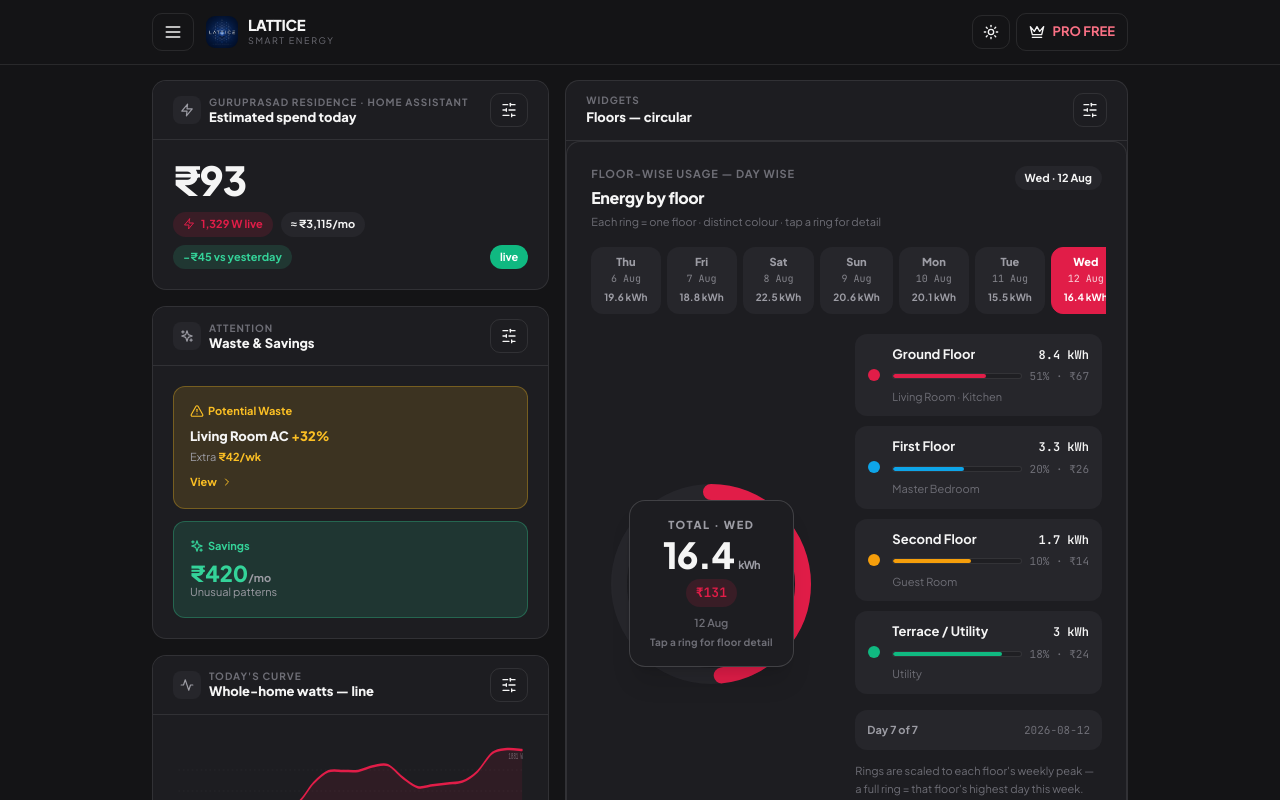
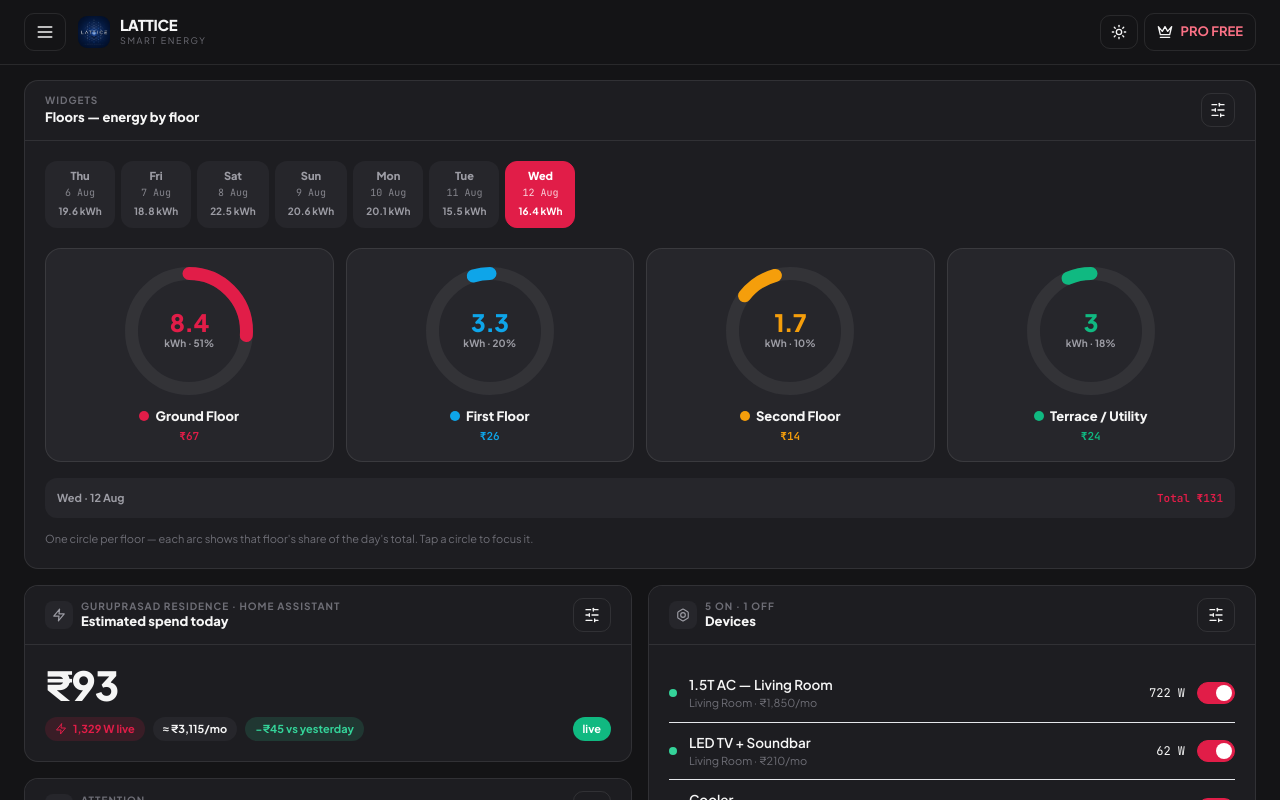
Before and after one commit to dudeling-codebot/Lattice--Opensource, a React (Vite) app: page / in a window 1280 px wide. Shown: the top 800 px of the page. Built offline with nearby package versions, Linux system fonts and the light colour scheme.

Commit message:
Show energy by floor as distinct colored circles, widen layout to full width

```diff
--- a/src/components/FloorCircular.jsx
+++ b/src/components/FloorCircular.jsx
@@ -1,5 +1,61 @@
 import { useState, useMemo } from 'react';
 import { FLOORS, FLOOR_DAILY_RECORDS } from '../data/mockData.js';
+
+const SIZE = 132;
+const STROKE = 13;
+const R = (SIZE - STROKE) / 2 - 2;
+const CIRC = 2 * Math.PI * R;
+
+function FloorRing({ floor, kwh, cost, total, focused, selected, onSelect }) {
+  const pct = total > 0 ? Math.round((kwh / total) * 100) : 0;
+  const dim = selected && !focused ? 0.35 : 1;
+  const arc = Math.max(0.035 * CIRC, kwh * (CIRC / Math.max(total, 1)));
+
+  return (
+    <button
+      onClick={() => onSelect(focused ? null : floor.id)}
+      className="flex flex-col items-center gap-2.5 rounded-2xl p-4 border transition-all"
+      style={{
+        background: focused ? floor.soft : 'var(--surface-2)',
+        borderColor: focused ? floor.color : 'var(--border)',
+        opacity: dim,
+      }}
+    >
+      <div className="relative" style={{ width: SIZE, height: SIZE }}>
+        <svg width={SIZE} height={SIZE} viewBox={`0 0 ${SIZE} ${SIZE}`} className="block">
+          {/* track */}
+          <circle cx={SIZE / 2} cy={SIZE / 2} r={R} fill="none" stroke="rgba(255,255,255,0.06)" strokeWidth={STROKE} />
+          {/* value arc */}
+          <circle
+            cx={SIZE / 2}
+            cy={SIZE / 2}
+            r={R}
+            fill="none"
+            stroke={floor.color}
+            strokeWidth={focused ? STROKE + 2 : STROKE}
+            strokeLinecap="round"
+            strokeDasharray={`${arc} ${CIRC}`}
+            strokeDashoffset={CIRC * 0.25}
+            transform={`rotate(-90 ${SIZE / 2} ${SIZE / 2})`}
+            style={{ transition: 'stroke-dasharray 0.4s ease, stroke-width 0.15s ease' }}
+          />
+        </svg>
+        <div className="absolute inset-0 flex flex-col items-center justify-center text-center">
+          <p className="text-[24px] font-black leading-none tracking-tight" style={{ color: floor.color }}>{kwh}</p>
+          <p className="text-[10px] font-bold text-muted mt-0.5">kWh · {pct}%</p>
+        </div>
+      </div>
+
+      <div className="w-full text-center">
+        <p className="text-[13px] font-extrabold truncate flex items-center justify-center gap-1.5">
+          <span className="w-2.5 h-2.5 rounded-full shrink-0" style={{ background: floor.color }} />
+          {floor.name}
+        </p>
+        <p className="text-[11px] font-mono font-bold mt-0.5" style={{ color: floor.color }}>₹{cost?.toLocaleString('en-IN') ?? cost}</p>
+      </div>
+    </button>
+  );
+}
 
 export default function FloorCircular() {
   const [dayIdx, setDayIdx] = useState(FLOOR_DAILY_RECORDS.length - 1);
@@ -7,50 +63,19 @@ export default function FloorCircular() {
 
   const days = FLOOR_DAILY_RECORDS;
   const selectedDay = days[dayIdx];
-
-  // max per floor across all days for normalisation (so rings have comparable arc length)
-  const maxPerFloor = useMemo(() => {
-    const m = {};
-    FLOORS.forEach(f => {
-      m[f.id] = Math.max(...days.map(d => d.floors[f.id].kwh), 1);
-    });
-    return m;
-  }, [days]);
-
-  const size = 240;
-  const center = size / 2;
-  const ringWidth = 16;
-  const gap = 6;
-  // radii from outer to inner
-  const baseRadius = 92;
-
   const total = selectedDay.totalKwh;
-  const focal = selectedFloor ? FLOORS.find(f => f.id === selectedFloor) : null;
-  const focalData = selectedFloor ? selectedDay.floors[selectedFloor] : null;
-  const focalPct = focalData ? Math.round((focalData.kwh / total) * 100) : 0;
 
   return (
-    <div className="card p-5 sm:p-6">
-      <div className="flex items-start justify-between gap-3 mb-4">
     <div>
-          <p className="label">Floor-wise usage — day wise</p>
-          <h3 className="text-[16px] font-extrabold tracking-tight mt-1">Energy by floor</h3>
-          <p className="text-[11px] text-faint mt-1">Each ring = one floor · distinct colour · tap a ring for detail</p>
-        </div>
-        <span className="hidden sm:inline-flex chip shrink-0" style={{ background: 'var(--surface-2)' }}>
-          {selectedDay.label} · {selectedDay.dateLabel}
-        </span>
-      </div>
-
       {/* Day selector */}
-      <div className="flex gap-1.5 overflow-x-auto pb-3 -mx-1 px-1 scrollbar-thin" style={{ scrollbarWidth: 'thin' }}>
+      <div className="flex gap-1.5 overflow-x-auto pb-3 -mx-1 px-1" style={{ scrollbarWidth: 'thin' }}>
         {days.map((d, i) => {
           const active = i === dayIdx;
           return (
             <button
               key={d.iso}
               onClick={() => setDayIdx(i)}
-              className="shrink-0 rounded-xl px-3 py-2 text-center min-w-[64px] transition-all border"
+              className="shrink-0 rounded-xl px-3 py-2 text-center min-w-[70px] transition-all border"
               style={{
                 background: active ? 'var(--accent)' : 'var(--surface-2)',
                 color: active ? '#fff' : 'var(--text-muted)',
@@ -65,119 +90,30 @@ export default function FloorCircular() {
         })}
       </div>
 
-      <div className="grid lg:grid-cols-[auto_1fr] gap-6 items-center mt-2">
-        {/* Circular rings */}
-        <div className="relative mx-auto" style={{ width: size, height: size }}>
-          <svg width={size} height={size} viewBox={`0 0 ${size} ${size}`} className="block">
-            {FLOORS.map((floor, idx) => {
-              const r = baseRadius - idx * (ringWidth + gap);
-              const circ = 2 * Math.PI * r;
-              const max = maxPerFloor[floor.id];
-              const cur = selectedDay.floors[floor.id].kwh;
-              const pct = Math.max(0.08, cur / max); // at least 8% visible
-              const dash = pct * circ;
-              const isSelected = selectedFloor === floor.id;
-              const dim = selectedFloor && !isSelected ? 0.32 : 1;
-              return (
-                <g key={floor.id} style={{ opacity: dim, cursor: 'pointer', transition: 'opacity 0.2s' }} onClick={() => setSelectedFloor(isSelected ? null : floor.id)}>
-                  {/* track */}
-                  <circle
-                    cx={center}
-                    cy={center}
-                    r={r}
-                    fill="none"
-                    stroke="var(--surface-2)"
-                    strokeWidth={ringWidth}
-                    strokeLinecap="round"
+      {/* One distinct circle per floor */}
+      <div className="grid grid-cols-2 md:grid-cols-2 lg:grid-cols-4 gap-3 mt-2">
+        {FLOORS.map(floor => (
+          <FloorRing
+            key={floor.id}
+            floor={floor}
+            kwh={selectedDay.floors[floor.id].kwh}
+            cost={selectedDay.floors[floor.id].cost}
+            total={total}
+            focused={selectedFloor === floor.id}
+            selected={selectedFloor}
+            onSelect={setSelectedFloor}
           />
-                  {/* value arc */}
-                  <circle
-                    cx={center}
-                    cy={center}
-                    r={r}
-                    fill="none"
-                    stroke={floor.color}
-                    strokeWidth={isSelected ? ringWidth + 1 : ringWidth}
-                    strokeLinecap="round"
-                    strokeDasharray={`${dash} ${circ}`}
-                    strokeDashoffset={circ * 0.25}
-                    transform={`rotate(-90 ${center} ${center})`}
-                    style={{ transition: 'stroke-dasharray 0.5s ease, stroke-width 0.15s ease', filter: isSelected ? 'brightness(1.08)' : undefined }}
-                  />
-                </g>
-              );
-            })}
-          </svg>
-
-          {/* Center data — high-contrast widget */}
-          <div className="absolute inset-0 flex flex-col items-center justify-center px-4 text-center" style={{ pointerEvents: focal ? 'auto' : 'none' }}>
-            {focal ? (
-              <button onClick={() => setSelectedFloor(null)} className="flex flex-col items-center rounded-2xl px-5 py-4 shadow-xl border" style={{ background: 'var(--surface)', borderColor: 'var(--border-strong)', minWidth: 132 }}>
-                <span className="w-3 h-3 rounded-full mb-2 ring-2" style={{ background: focal.color, boxShadow: `0 0 0 3px ${focal.soft}` }} />
-                <p className="text-[12px] font-extrabold tracking-widest uppercase" style={{ color: 'var(--text)' }}>{focal.name}</p>
-                <p className="text-[34px] font-black leading-none mt-1 tracking-tight" style={{ color: focal.color }}>{focalData.kwh}<span className="text-[11px] font-bold ml-1" style={{ color: 'var(--text-muted)' }}>kWh</span></p>
-                <p className="text-[12px] font-mono font-bold mt-1 px-2 py-1 rounded-full" style={{ background: focal.soft, color: focal.color }}>₹{focalData.cost} · {focalPct}% of day</p>
-                <p className="text-[11px] font-semibold text-faint mt-2">{selectedDay.label} · {selectedDay.dateLabel}</p>
-              </button>
-            ) : (
-              <div className="flex flex-col items-center rounded-2xl px-5 py-4 shadow-xl border" style={{ background: 'var(--surface)', borderColor: 'var(--border-strong)', minWidth: 136 }}>
-                <p className="text-[11px] font-extrabold tracking-[0.14em] uppercase" style={{ color: 'var(--text-muted)' }}>Total · {selectedDay.label}</p>
-                <p className="text-[36px] font-black leading-none mt-1 tracking-tight" style={{ color: 'var(--text)' }}>{total}<span className="text-[11px] font-bold ml-1" style={{ color: 'var(--text-muted)' }}>kWh</span></p>
-                <p className="text-[13px] font-mono font-extrabold mt-1.5 px-2.5 py-1 rounded-full" style={{ background: 'var(--accent-soft)', color: 'var(--accent)' }}>₹{selectedDay.totalCost}</p>
-                <p className="text-[11px] font-semibold mt-2" style={{ color: 'var(--text-faint)' }}>{selectedDay.dateLabel}</p>
-                <p className="text-[10px] font-bold mt-1 tracking-wide" style={{ color: 'var(--text-faint)' }}>Tap a ring for floor detail</p>
-              </div>
-            )}
-          </div>
+        ))}
       </div>
 
-        {/* Legend + day-wise table */}
-        <div className="min-w-0">
-          <div className="space-y-2.5">
-            {FLOORS.map(floor => {
-              const d = selectedDay.floors[floor.id];
-              const pct = Math.round((d.kwh / total) * 100);
-              const max = maxPerFloor[floor.id];
-              const isSelected = selectedFloor === floor.id;
-              return (
-                <button
-                  key={floor.id}
-                  onClick={() => setSelectedFloor(isSelected ? null : floor.id)}
-                  className="w-full text-left flex items-center gap-3 rounded-xl px-3 py-2.5 border transition-all"
-                  style={{
-                    background: isSelected ? floor.soft : 'var(--surface-2)',
-                    borderColor: isSelected ? floor.color : 'transparent',
-                  }}
-                >
-                  <span className="w-3 h-3 rounded-full shrink-0" style={{ background: floor.color }} />
-                  <span className="flex-1 min-w-0">
-                    <span className="flex items-baseline justify-between gap-2">
-                      <span className="text-[13px] font-bold truncate">{floor.name}</span>
-                      <span className="text-[12px] font-mono font-bold shrink-0">{d.kwh} kWh</span>
-                    </span>
-                    <span className="flex items-center gap-2 mt-1">
-                      <span className="flex-1 h-1.5 rounded-full overflow-hidden" style={{ background: 'rgba(0,0,0,0.18)', border: '1px solid var(--border)' }}>
-                        <span className="block h-full rounded-full" style={{ width: `${(d.kwh / max) * 100}%`, background: floor.color }} />
-                      </span>
-                      <span className="text-[11px] font-mono text-faint shrink-0">{pct}% · ₹{d.cost}</span>
-                    </span>
-                    <span className="text-[11px] text-faint truncate block mt-1">{floor.rooms.length ? floor.rooms.join(' · ') : 'Sensors & utility'}</span>
-                  </span>
-                </button>
-              );
-            })}
-          </div>
-
-          <div className="mt-4 rounded-xl p-3 flex items-center justify-between" style={{ background: 'var(--surface-2)' }}>
-            <span className="text-[11px] font-bold text-muted">Day {days.indexOf(selectedDay) + 1} of {days.length}</span>
-            <span className="text-[11px] font-mono text-faint">{selectedDay.iso}</span>
+      <div className="mt-4 flex flex-wrap items-center justify-between gap-2 rounded-xl p-3" style={{ background: 'var(--surface-2)' }}>
+        <span className="text-[11px] font-bold text-muted">{selectedDay.label} · {selectedDay.dateLabel}</span>
+        <span className="text-[11px] font-mono font-bold" style={{ color: 'var(--accent)' }}>Total ₹{selectedDay.totalCost.toLocaleString('en-IN')}</span>
       </div>
 
       <p className="text-[11px] text-faint leading-relaxed mt-3">
-            Rings are scaled to each floor's weekly peak — a full ring = that floor's highest day this week. Compare floors day-wise without one floor dwarfing the others.
+        One circle per floor — each arc shows that floor's share of the day's total. Tap a circle to focus it.
       </p>
-        </div>
-      </div>
     </div>
   );
 }
--- a/src/components/Shell.jsx
+++ b/src/components/Shell.jsx
@@ -50,7 +50,7 @@ export default function Shell({ pro, setPro, theme, setTheme, activeColor, glowC
             borderBottom: '1px solid var(--border)',
           }}
         >
-          <div className="max-w-5xl mx-auto px-4 sm:px-6 h-16 flex items-center gap-3">
+          <div className="max-w-[1600px] mx-auto px-4 sm:px-6 h-16 flex items-center gap-3">
             <button
               onClick={() => setOpen(o => !o)}
               className="btn btn-ghost !px-2.5 !py-2"
@@ -158,7 +158,7 @@ export default function Shell({ pro, setPro, theme, setTheme, activeColor, glowC
         </div>
       </aside>
 
-      <div className="max-w-5xl mx-auto px-4 sm:px-6 pt-20 pb-12">
+      <div className="max-w-[1600px] mx-auto px-4 sm:px-6 pt-20 pb-12">
         <Outlet context={{ pro, setPro, theme, setTheme, activeColor, glowClass }} />
       </div>
     </div>
--- a/src/pages/Dashboard.jsx
+++ b/src/pages/Dashboard.jsx
@@ -91,10 +91,40 @@ export default function Dashboard() {
 
   return (
     <div className="flex flex-col gap-4 pb-6">
-      {/* Natural grid — no forced viewport height, no inner scrollbars. Page scrolls normally. */}
+      {/* Natural grid — items fill available width, no inner scrollbars. Page scrolls normally. */}
       <div className="grid grid-cols-1 xl:grid-cols-12 gap-4 items-start">
+
+        {/* Floors — full-width hero, one distinct circle per floor */}
+        <div className="xl:col-span-12">
+          <div className="card relative overflow-hidden flex flex-col">
+            <div className="flex items-center justify-between px-5 py-3" style={{ borderBottom: '1px solid var(--border)' }}>
+              <div>
+                <p className="text-[10px] font-bold tracking-widest uppercase text-faint">Widgets</p>
+                <p className="text-[13px] font-extrabold">Floors — energy by floor</p>
+              </div>
+              <button onClick={()=>setWidgetDrawer(widgetDrawer==='floors'?null:'floors')} className="btn btn-ghost !p-2"><SlidersHorizontal className="w-4 h-4" /></button>
+            </div>
+            <div className="p-5">
+              <FloorCircular />
+            </div>
+            {widgetDrawer==='floors' && (
+              <div className="absolute inset-0 z-10 flex">
+                <div className="flex-1 bg-black/40 backdrop-blur-sm" onClick={()=>setWidgetDrawer(null)} />
+                <div className="w-[78%] max-w-[320px] h-full overflow-auto p-4 shadow-2xl" style={{ background: 'var(--surface)', borderLeft:'1px solid var(--border)'}}>
+                  <div className="flex items-center justify-between mb-3">
+                    <p className="font-extrabold text-[13px]">Floors — help</p>
+                    <button onClick={()=>setWidgetDrawer(null)} className="btn btn-ghost !p-1.5"><X className="w-4 h-4"/></button>
+                  </div>
+                  <p className="text-[12px] text-muted leading-relaxed">One circle per floor, each with its own colour. The arc shows that floor's share of the day's total — tap a circle to focus, use the day chips to step through the week. Full floor logbook is in Logbook → Floors.</p>
+                  <Link to="/logbook" onClick={()=>setWidgetDrawer(null)} className="btn btn-primary w-full justify-center mt-3">Open Logbook →</Link>
+                </div>
+              </div>
+            )}
+          </div>
+        </div>
+
         {/* Left column */}
-        <div className="xl:col-span-5 flex flex-col gap-4">
+        <div className="xl:col-span-6 flex flex-col gap-4">
           <Widget
             id="spend"
             label={`${mockHome.name} · Home Assistant`}
@@ -159,33 +189,7 @@ export default function Dashboard() {
         </div>
 
         {/* Right column */}
-        <div className="xl:col-span-7 flex flex-col gap-4">
-          <div className="card relative overflow-hidden flex flex-col">
-            <div className="flex items-center justify-between px-5 py-3" style={{ borderBottom: '1px solid var(--border)' }}>
-              <div>
-                <p className="text-[10px] font-bold tracking-widest uppercase text-faint">Widgets</p>
-                <p className="text-[13px] font-extrabold">Floors — circular</p>
-              </div>
-              <button onClick={()=>setWidgetDrawer(widgetDrawer==='floors'?null:'floors')} className="btn btn-ghost !p-2"><SlidersHorizontal className="w-4 h-4" /></button>
-            </div>
-            <div className="p-0">
-              <FloorCircular />
-            </div>
-            {widgetDrawer==='floors' && (
-              <div className="absolute inset-0 z-10 flex">
-                <div className="flex-1 bg-black/40 backdrop-blur-sm" onClick={()=>setWidgetDrawer(null)} />
-                <div className="w-[78%] max-w-[320px] h-full overflow-auto p-4 shadow-2xl" style={{ background: 'var(--surface)', borderLeft:'1px solid var(--border)'}}>
-                  <div className="flex items-center justify-between mb-3">
-                    <p className="font-extrabold text-[13px]">Floors — help</p>
-                    <button onClick={()=>setWidgetDrawer(null)} className="btn btn-ghost !p-1.5"><X className="w-4 h-4"/></button>
-                  </div>
-                  <p className="text-[12px] text-muted leading-relaxed">Each ring = one floor, distinct colour. Center is high-contrast for readability. Use the day chips or tap a ring. Full floor logbook is in Logbook → Floors.</p>
-                  <Link to="/logbook" onClick={()=>setWidgetDrawer(null)} className="btn btn-primary w-full justify-center mt-3">Open Logbook →</Link>
-                </div>
-              </div>
-            )}
-          </div>
-
+        <div className="xl:col-span-6 flex flex-col gap-4">
           <Widget id="devices" label={`${onDevices.length} on · ${offDevices.length} off`} title="Devices" icon={Bolt} pullout={
             <>
               <p className="text-[12px] text-muted">Toggle any device. New devices can be added on Devices tab.</p>
```
Lines whose indentation alone changed are shown as unchanged.
